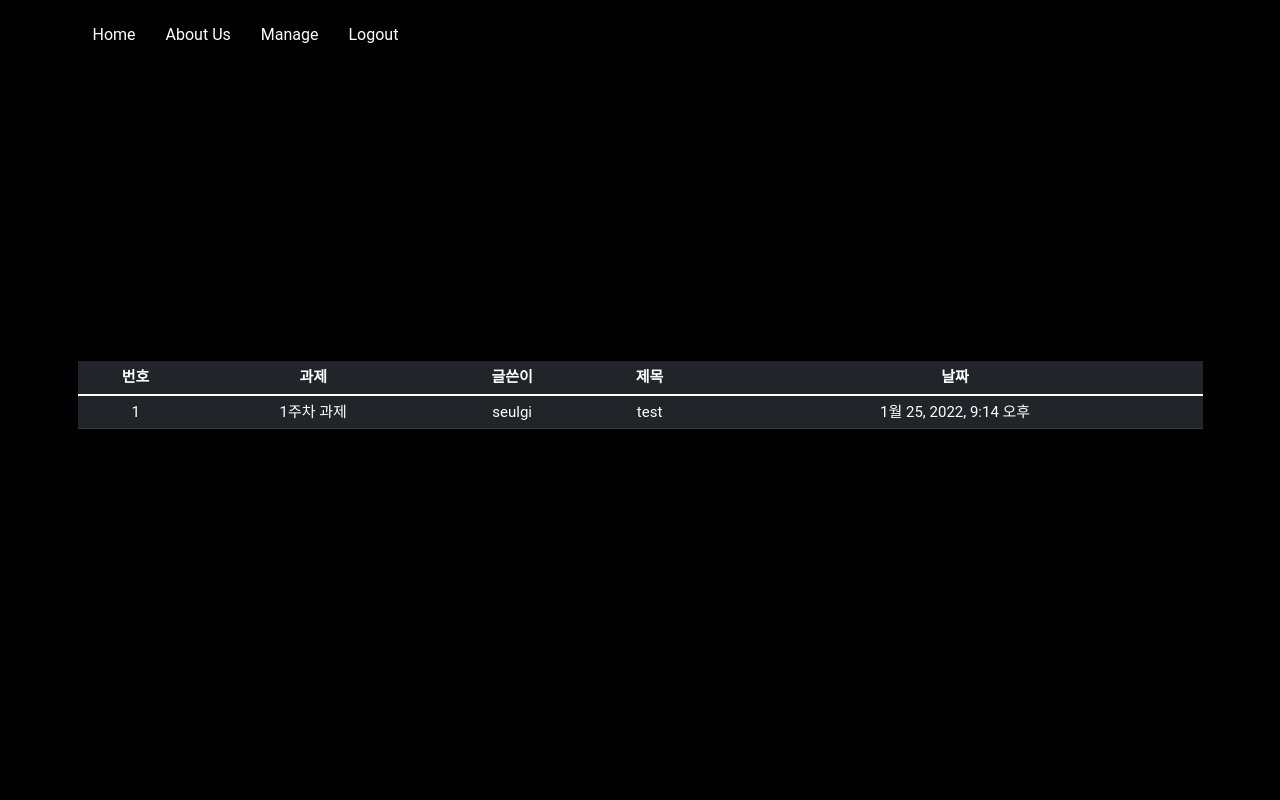
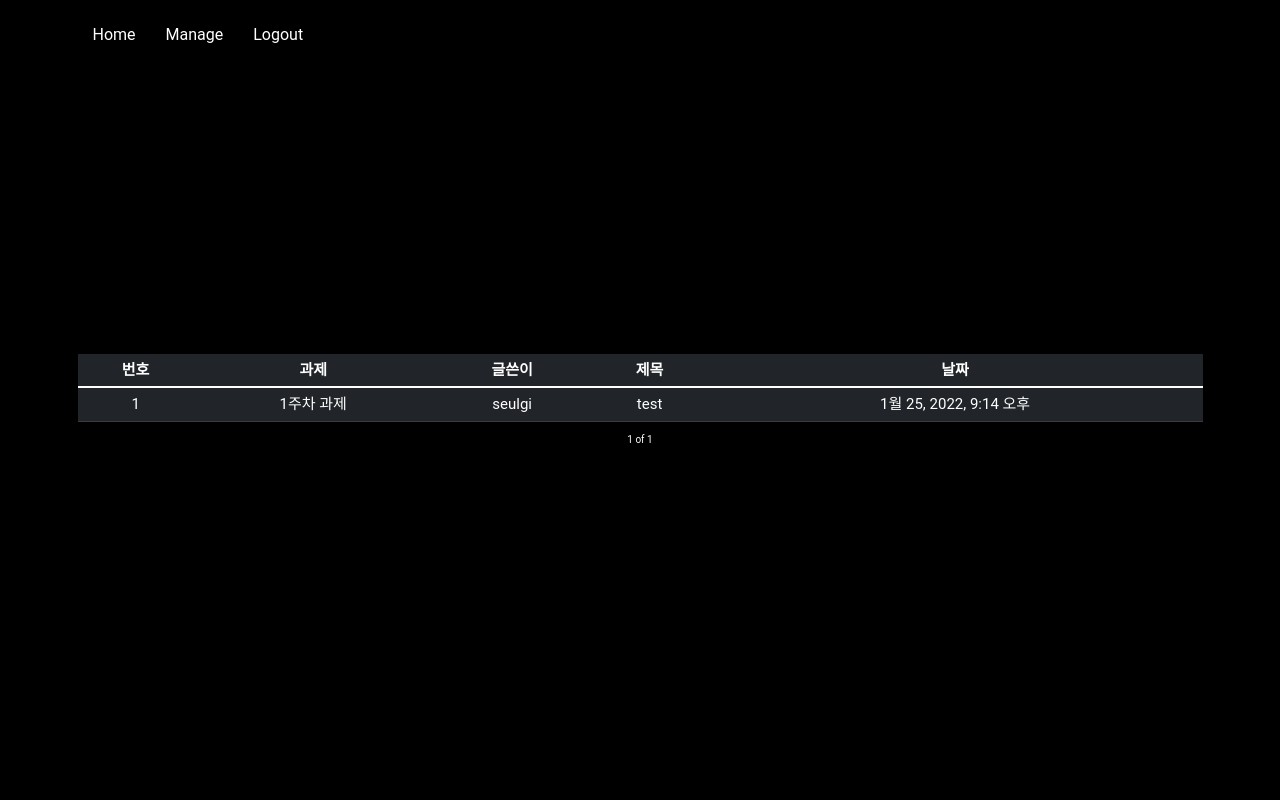
Before and after one commit to LikeLion-at-DGU/Likelion_DGU, a Django app: page /homework/list/ in a window 1280 px wide. Run offline with Django 3.2, Linux system fonts and the light colour scheme; a user stored in the database is signed in; data comes from the database, SQL or seed files in the repository; both versions use the stored data as it was after the commit.

Commit message:
update: pagination, navbar

```diff
--- a/Likelion/templates/shared/navbar.html
+++ b/Likelion/templates/shared/navbar.html
@@ -17,12 +17,12 @@
             </a>
           </li>
         {% else %}
+          <li id="about_us">
+            <a href="#" class="nav-item nav-link active">
+              About Us
+            </a>
+          </li>
         {% endif %}
-        <li id="about_us">
-          <a href="#" class="nav-item nav-link active">
-            About Us
-          </a>
-        </li>
         {% if user.is_authenticated %}
           {% if user.is_superuser %}
             <li>
--- a/homework/templates/hw_list.html
+++ b/homework/templates/hw_list.html
@@ -51,5 +51,35 @@
       </tbody>
     </table>
   </div>
+  <div class="page container">
+    {% if user.is_superuser %}
+      {% if all_assignments.has_previous %}
+        <a href="?page=1" style="color: white">1</a>
+        <a href="?page={{all_assignments.previous_page_number}}">◀</a>
+      {% endif %}
+      <span style="color: white">{{all_assignments.number}}</span>
+      <span style="color: white">of</span>
+      <span style="color: white">{{all_assignments.paginator.num_pages}}</span>
+
+      {% if all_assignments.has_next %}
+        <a href="?page={{all_assignments.next_page_number}}">▶</a>
+        <a href="?page={{all_assignments.paginator.num_pages}}">{{all_assignments.paginator.num_pages}}</a>
+      {% endif %}
+    {% else %}
+      {% if assignments.has_previous %}
+        <a href="?page=1" style="color: white">1</a>
+        <a href="?page={{assignments.previous_page_number}}">◀</a>
+      {% endif %}
+
+      <span>{{assignments.number}}</span>
+      <span>of</span>
+      <span>{{assignments.paginator.num_pages}}</span>
+
+      {% if assignments.has_next %}
+        <a href="?page={{assignments.next_page_number}}">▶</a>
+        <a href="?page={{assignments.paginator.num_pages}}">{{assignments.paginator.num_pages}}</a>
+      {% endif %}
+    {% endif %}
+  </div>
 </section>
 {% endblock %}
```
Also changed, not shown: db.sqlite3.
